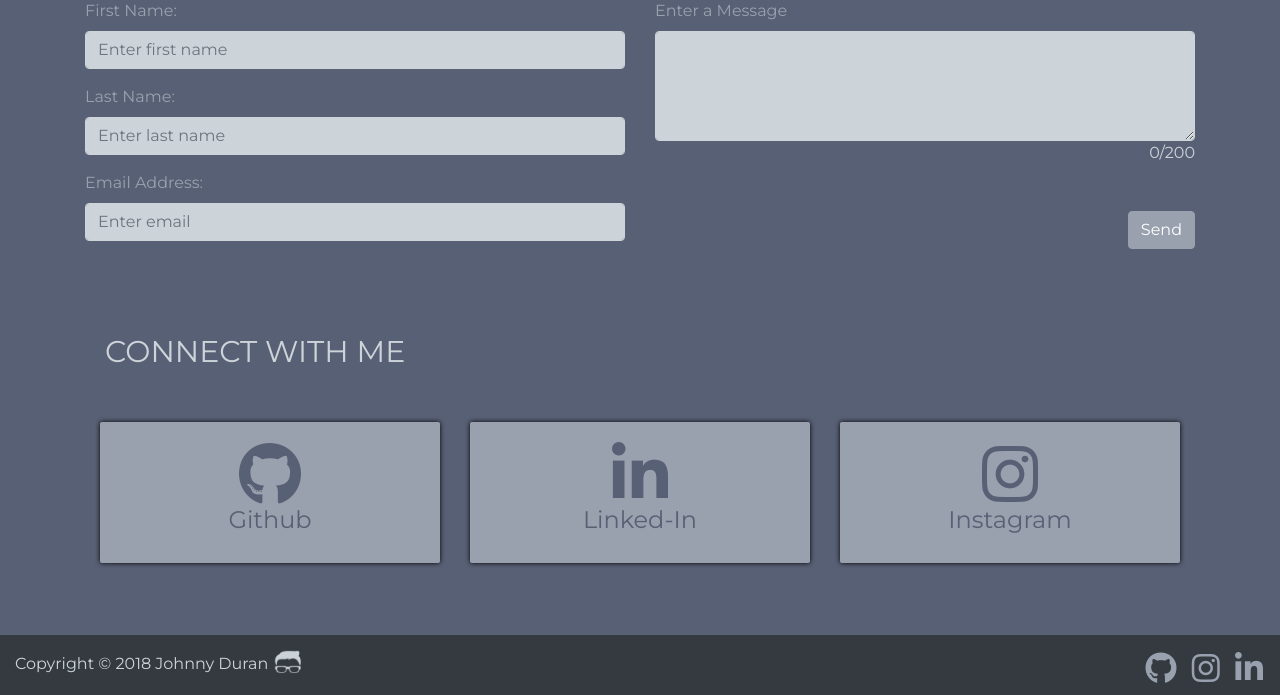
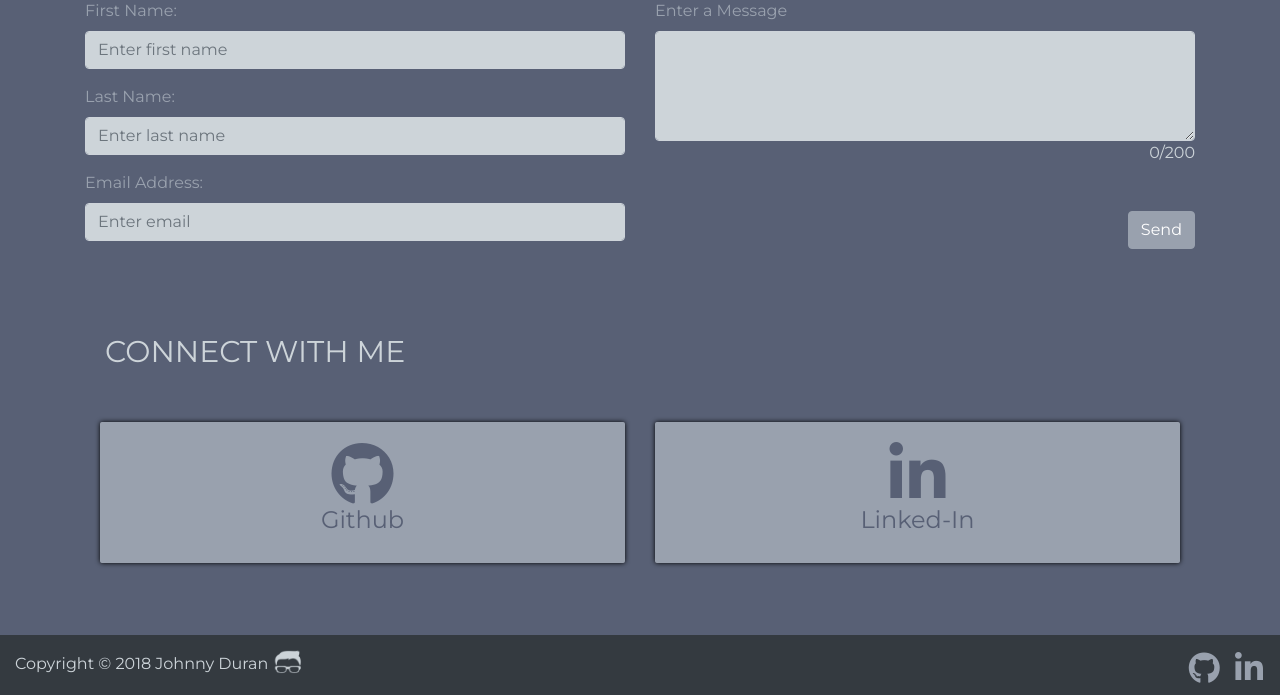
Before and after one commit to Duran914/my-portfolio, a PHP site: page /contact.php in a window 1280 px wide. Shown: the part 282-977 px from the top of the page. Run offline with PHP 8.4, Linux system fonts and the light colour scheme; data that the repository does not hold is empty; some libraries are stand-ins or nearby versions.

Commit message:
small changes

```diff
--- a/CSS/app.css
+++ b/CSS/app.css
@@ -408,4 +408,8 @@ textarea:focus, textarea:active {
   width: 100%;
   box-shadow: 0 0 20px; }
 
+.dev-icon {
+  width: 70px;
+  height: 100px; }
+
 /*# sourceMappingURL=app.css.map */
--- a/contact.php
+++ b/contact.php
@@ -75,7 +75,7 @@ include "sendmail.php";
             <div class="col-sm-12 col-md-12 col-lg-12 col-xl-12">
               <div class="contact-social">
                 <div class="row">
-                  <div class="col-sm-12 col-md-4 col-lg-4 mb-4">
+                  <div class="col-sm-12 col-md-6 col-lg-6 col-xl-6 mb-4">
                     <a class="contactSocialLink" href="https://github.com/Duran914">
                       <div class="card main-card">
                         <div class="card-body">
@@ -89,7 +89,7 @@ include "sendmail.php";
                       </div>
                     </a>
                   </div>
-                  <div class="col-sm-12 col-md-4 col-lg-4 mb-4">
+                  <div class="col-sm-12 col-md-6 col-lg-6 col-xl-6 mb-4">
                     <a class="contactSocialLink" href="https://www.linkedin.com/in/jonathan-duran-166037105/">
                       <div class="card main-card">
                         <div class="card-body">
@@ -98,27 +98,12 @@ include "sendmail.php";
                           <span>
                             <h4 class="conntectSocialText">Linked-In</h4>
                           </span>
-
                         </div>
                       </div>
                     </a>
                   </div>
-                  <div class="col-sm-12 col-md-4 col-lg-4 mb-4">
-                    <a class="contactSocialLink" href="https://www.instagram.com/j_duranz_/">
-                      <div class="card main-card">
-                        <div class="card-body">
-                          <i class="fa fa-instagram fa-4x" aria-hidden="true"></i>
-                          <br>
-                          <span>
-                            <h4 class="conntectSocialText">Instagram</h4>
-                          </span>
-                        </div>
-                      </div>
-                    </a>
-                  </div>
-                  </div>
-                  </div>
-                  </div>
-                  </section>
-                  </div>
+                </div>
+              </div>
+            </div>
+          </section>
 <?php include "inc/footer.php"?>
--- a/inc/footer.php
+++ b/inc/footer.php
@@ -6,7 +6,6 @@
              <div class="col-sm-12 col-md-6 col-lg-6 col-xl-6">
              <div class="social-icons">
                <a href="https://github.com/Duran914"><i class="fa fa-github fa-2x" aria-hidden="true"></i></a>
-               <a href="https://www.instagram.com/j_duranz_/"><i class="fa fa-instagram fa-2x" aria-hidden="true"></i></a>
                <a href="https://www.linkedin.com/in/jonathan-duran-166037105/"><i class="fa fa-linkedin fa-2x" aria-hidden="true"></i></a>
              </div>
              </div>
--- a/index.php
+++ b/index.php
@@ -26,9 +26,9 @@
                             <div class="row">
                   <div class="col-sm-12 col-md-12 col-lg-8 col-xl-9">
                   <p>Hello, my name is Johnny Duran and I'm a front-end web developer from Ventura County, &nbspCA.
-                    I am currently in my senior year at Cal State University Northridge majoring in
+                    I am a recent graduate from Cal State University Northridge with a major in
                     Computer Information Technology. My primary focus is creating front-end websites and web
-                    applications. I have a passion for learning new web technologies.
+                    applications.
                   </p>
                   </div>
                   <div class="col-sm-12 col-md-12 col-lg-4 col-xl-3">
--- a/my-projects.php
+++ b/my-projects.php
@@ -28,7 +28,7 @@
                 <div class="project1 mt-4 mb-4">
                   <div class="card main-card">
                     <div class="card-body">
-                        <div class="section-sm-header"><h4>Level</h4></div>
+                        <div class="section-sm-header"><h4>Level Up</h4></div>
                       <img class="levelPic mt-4 mb-4" src="assets/IMG/levelUp.png" alt="">
                       <p><strong>ABOUT:</strong><br>
                         Level is a landing page for a fictitious travel company.
```
Also changed, not shown: 4 other files.
